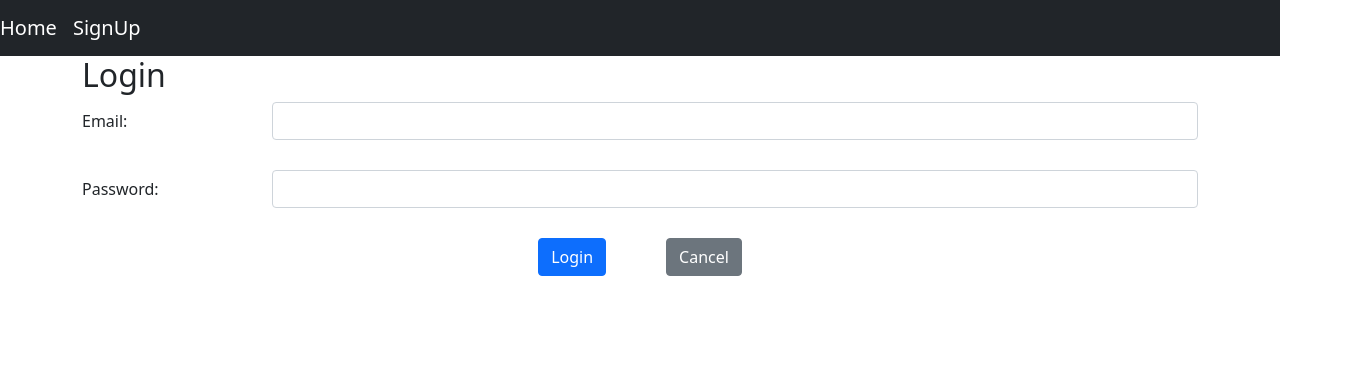
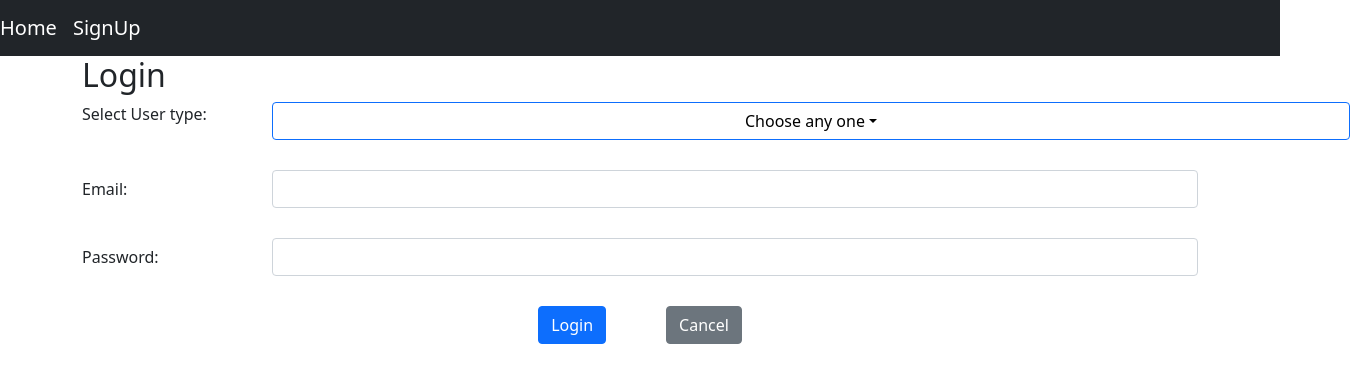
Before and after one commit to builtindoon/instalocalmart, a React (Create React App) app in the folder frontend/: page /login in a window 1280 px wide. Shown: the top 382 px of the page, 1350 px wide, since content can reach past the window. Built offline with nearby package versions, Linux system fonts and the light colour scheme; no server answers.

Commit message:
updated files

```diff
--- a/frontend/src/Login.js
+++ b/frontend/src/Login.js
@@ -1,18 +1,20 @@
 import React, { Component } from 'react';
 import { Link, withRouter } from 'react-router-dom';
-import { Button, Container, Form, FormGroup, Input, Label, Col } from 'reactstrap';
+import { Button, Container, Form, FormGroup, Input, Label, Col,ButtonDropdown ,Dropdown,DropdownToggle,DropdownMenu,DropdownItem} from 'reactstrap';
 import AppNavbar from "./AppNavBar";
 
 class Login extends Component {
     emptyItem = {
         email: '',
-        password: ''
+        password: '',
+        puser: ''
     };
 
     constructor(props) {
         super(props);
         this.state = {
-            item: this.emptyItem
+            item: this.emptyItem,
+            dropDownOpen:''
         };
         this.handleChange = this.handleChange.bind(this);
         this.handleSubmit = this.handleSubmit.bind(this);
@@ -26,6 +28,19 @@ class Login extends Component {
         }
     }
 
+	toggle = () => {
+	    this.setState({
+	       dropDownOpen: !this.state.dropDownOpen,
+	    })
+
+	}
+
+	handleChange2 = (code) => {
+		let item = {...this.state.item};
+		item.puser= code;
+	    this.setState({item})
+	}
+
     handleChange(event) {
         const target = event.target;
         const value = target.value;
@@ -33,8 +48,8 @@ class Login extends Component {
         let item = {...this.state.item};
         item[name] = value;
         this.setState({item});
-    }
 
+}
     async handleSubmit(event) {
         event.preventDefault();
         const {item} = this.state;
@@ -60,6 +75,26 @@ class Login extends Component {
             <Container>
                 {title}
                 <Form onSubmit={this.handleSubmit}>
+                 <FormGroup row>
+                 <Col sm={2}>
+                 <Label for="email">Select User type:</Label>
+                 </Col>
+                 <Col sm={10}>
+                    	<ButtonDropdown>
+				        <Dropdown isOpen={this.state.dropDownOpen} toggle={this.toggle} >
+				            <DropdownToggle color="primary" caret className="dropdown-toggle" style={{width: "1078px", marginBottom: "30px", backgroundColor: "#fff", color: "#000"}}>
+				                {this.state.item.puser!==""?this.state.item.puser:"Choose any one"}
+				            </DropdownToggle>
+				            <DropdownMenu className="currency-dropdown">
+				                    <DropdownItem onClick={() => this.handleChange2("End User(EU)")} dropDownValue="End User(EU)">End User(EU)</DropdownItem>
+				                    <DropdownItem onClick={() => this.handleChange2("BU")} dropDownValue="BU">BU</DropdownItem>
+				                    <DropdownItem onClick={() => this.handleChange2("Admin(CC)")} dropDownValue="Admin(CC)">Admin(CC)</DropdownItem>
+				                    <DropdownItem onClick={() => this.handleChange2("Store Admin(SA)")} dropDownValue="Store Admin(SA)">Store Admin(SA)</DropdownItem>
+				                </DropdownMenu>
+				            </Dropdown>
+				        </ButtonDropdown>
+				        </Col>
+                    </FormGroup>
                     <FormGroup row>
                         <Label for="email" sm={2}>Email:</Label>
                         <Col sm={10}>
--- a/frontend/src/Registration.js
+++ b/frontend/src/Registration.js
@@ -52,7 +52,7 @@ class Registration extends Component {
         const name = target.name;
         let item = {...this.state.item};
         item[name] = value;
-        this.setState({item});//yaha maine kch code likha tha wo ritika se teep lengeach
+        this.setState({item});
     }
 
     async handleSubmit(event) {
```
